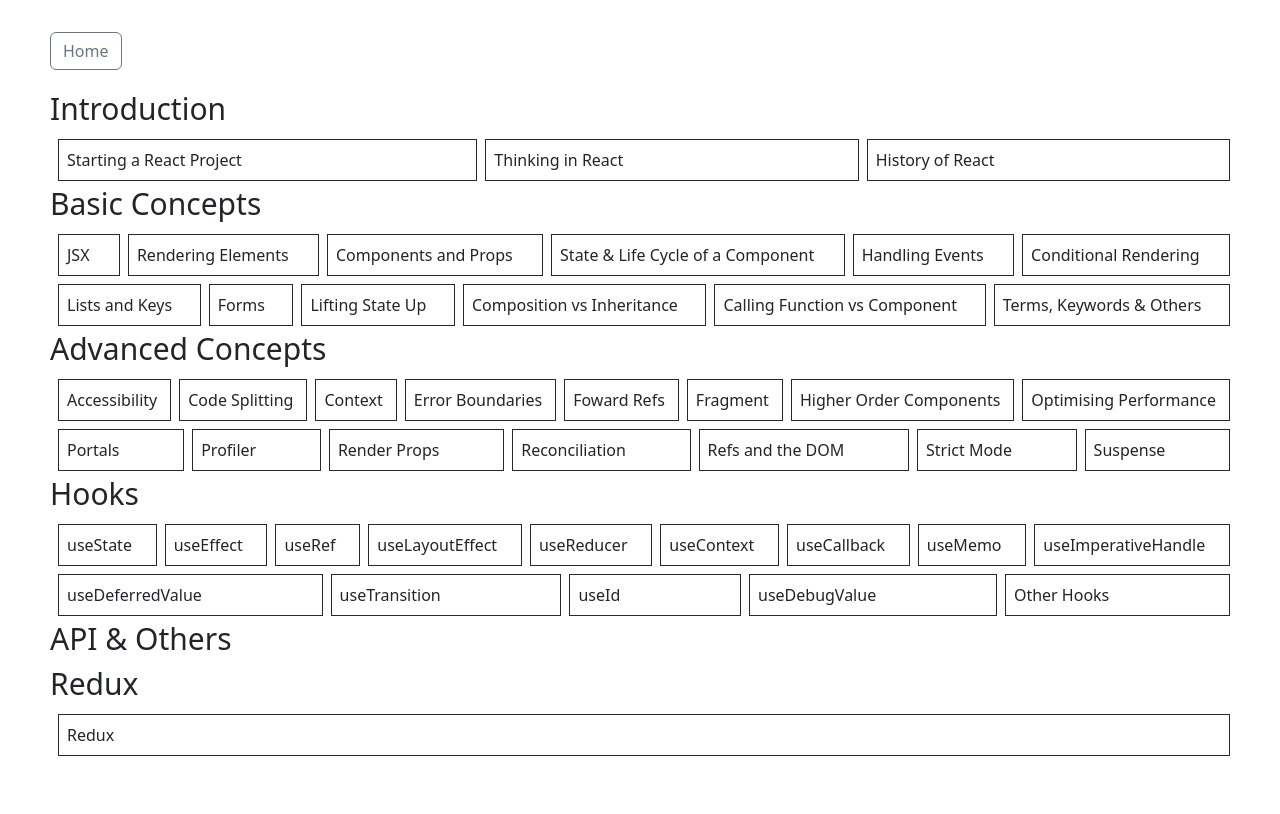
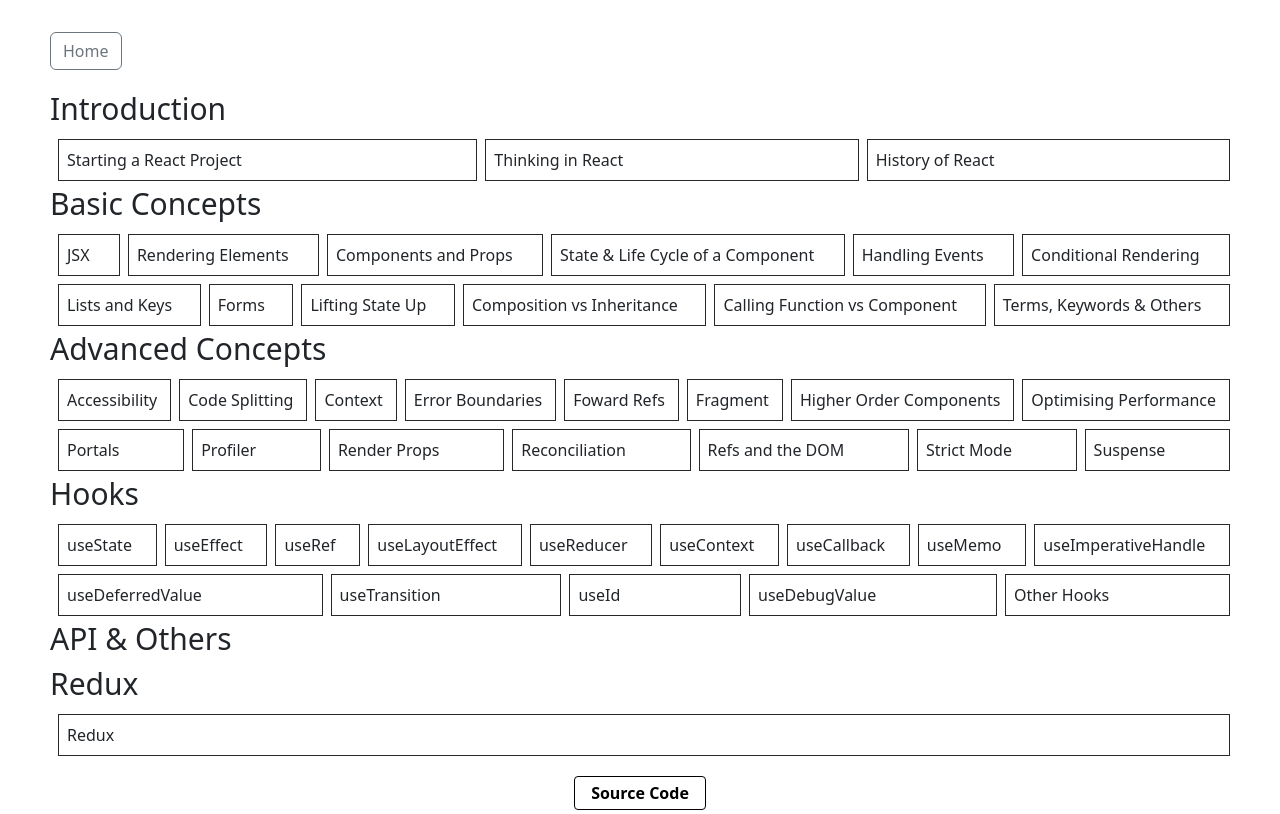
Before and after one commit to phantom-5/rp, a React (Create React App) app: page / in a window 1280 px wide. Built offline with nearby package versions, Linux system fonts and the light colour scheme.

Commit message:
src code link added

```diff
--- a/src/App.tsx
+++ b/src/App.tsx
@@ -22,6 +22,7 @@
       <div className="btn-container"><button className="btn btn-outline-secondary" onClick={()=>{toggleHome(true)}}>Home</button></div>
       {showHome ? <Home toggleShowHome={toggleShowHome}/> : INDEXDATA.filter(item=>item.id===showCompWithId)[0]['component']}
       </div>
+
     </div>
   );
 }
--- a/src/components/HomePage/Home.css
+++ b/src/components/HomePage/Home.css
@@ -26,3 +26,23 @@
 .home-title {
     font-size: 30px !important;
 }
+
+.src-code-container {
+    display: flex;
+    justify-content: center;
+    padding: 4px;
+    margin-top: 16px;
+}
+
+.src-code-container > a{
+    text-decoration: none;
+    color: black;
+    font-weight: bold;
+    padding: 4px 16px;
+    border: 1px solid black;
+    border-radius: 4px;
+}
+
+.src-code-container > a:hover {
+    color: black;
+}
--- a/src/components/HomePage/Home.tsx
+++ b/src/components/HomePage/Home.tsx
@@ -37,6 +37,7 @@
             <Section categoryTitle='Hooks' ArrayInput={Hooks}/>
             <Section categoryTitle='API & Others' ArrayInput={APIOthers}/>
             <Section categoryTitle='Redux' ArrayInput={Redux}/>
+            <div className="src-code-container"><a href='https://github.com/phantom-5/rp' target='_blank'>Source Code</a></div>
         </div>
     )
 }
```
